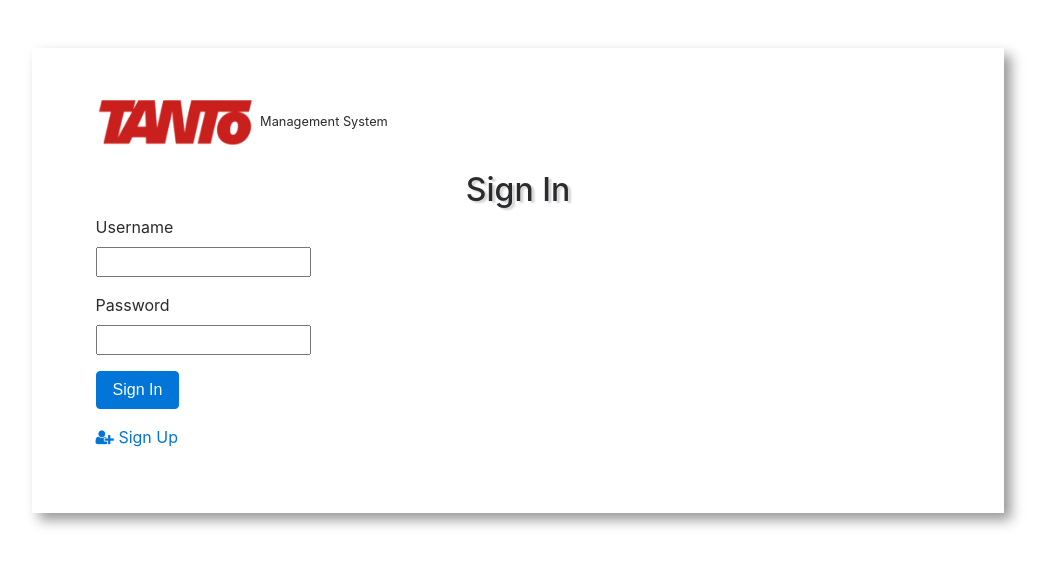
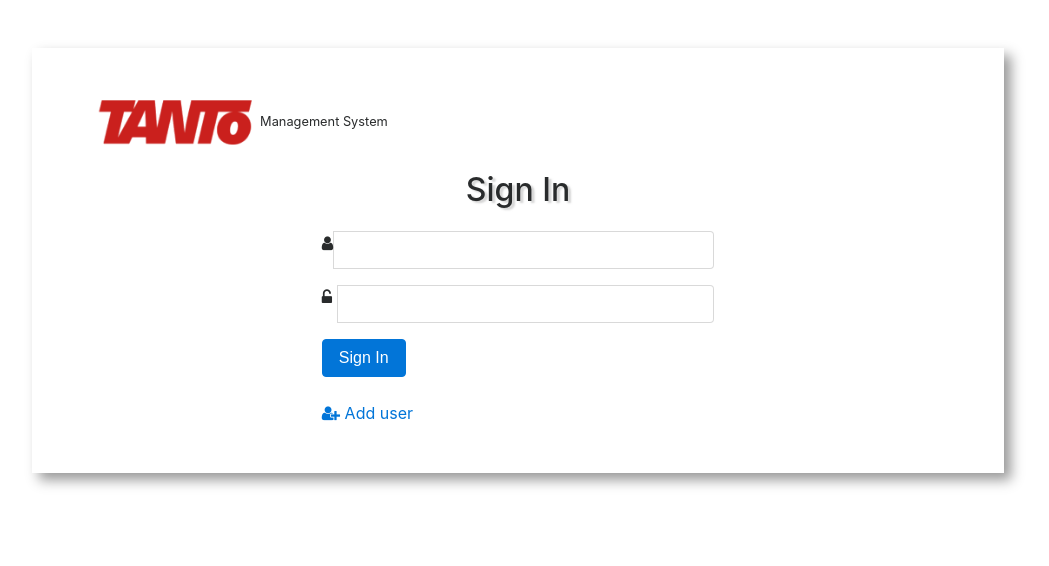
Before and after one commit to okichan/major-project-term3, a React (Create React App) app in the folder web/: page /signin in a window 1280 px wide. Shown: the top 566 px of the page, without its empty margins (122-1171 px from the left). Built offline with nearby package versions, Linux system fonts and the light colour scheme; no server answers.

Commit message:
Style sign in

```diff
--- a/web/src/components/SignInForm.js
+++ b/web/src/components/SignInForm.js
@@ -7,8 +7,9 @@ function SignInForm({ onSignIn }) {
       <div className="row mt-5">
          <div className="login-screen bg-white box-shadow">
             <img src={logo} className="logo" alt="logo" /> <small>Management System</small>
-				<h2 className="text-center mt-4 text-shadow">Sign In</h2>
+            <h2 className="text-center m-4 text-shadow">Sign In</h2>
             <form
+               className="col-md-6 offset-md-3"
                onSubmit={event => {
                   // Prevent old-school form submission
                   event.preventDefault();
@@ -23,27 +24,30 @@ function SignInForm({ onSignIn }) {
                   onSignIn({ username, password });
                }}
             >
-					<div className="form-group ">
-						<label className="control-label ">Username</label>
-						<div className="input-group">
-							<input type="text" name="username" required />
+               <div className="col-auto">
+                  <div className="input-group my-3">
+                     <div className="input-group-prepend">
+                        <div className="input-group-text"><i className="fa fa-user" /></div>
+                     </div>
+                     <input type="text" name="username" className="form-control" required />
+                  </div>
+               </div>
+               <div className="col-auto">
+                  <div className="input-group my-3">
+                     <div className="input-group-prepend">
+                        <div className="input-group-text"><i className="fa fa-unlock-alt" />&nbsp;</div>
+                     </div>
+                     <input type="password" name="password" className="form-control" required />
                   </div>
                </div>
 
-					<div className="form-group ">
-						<label className="control-label">Password</label>
-						<div className="input-group">
-							<input type="password" name="password" required />
+               <div className="col-auto my-3">
+                  <button type="submit" className="btn btn-primary mb-2">Sign In</button>
                </div>
-					</div>
-
-					<div className="form-group  ">
-						<button className="btn btn-primary">Sign In</button>
-					</div>
-					<div className="form-group  ">
+               <div className="col-auto">
                   <Link to="/signup" className="">
                      <i className="fa fa-user-plus" />
-							<span> Sign Up</span>
+                     <span> Add user</span>
                   </Link>
                </div>
             </form>
--- a/web/src/components/SignUpForm.js
+++ b/web/src/components/SignUpForm.js
@@ -4,13 +4,12 @@ import { Link } from "react-router-dom";
 
 function SignUpForm({ onSignUp }) {
    return (
-      <div className="container-fluid ">
-         <div className="row  mt-5">
+      <div className="row mt-5">
          <div className="login-screen bg-white box-shadow">
-               <img src={logo} className="logo" alt="logo" />{" "}
-               <small>TANTO Management System</small>
-               <h2 className="text-center mt-4 text-shadow">Sign Up</h2>
+            <img src={logo} className="logo" alt="logo" /> <small>Management System</small>
+            <h2 className="text-center m-4 text-shadow">Add User</h2>
             <form
+               className="col-md-6 offset-md-3"
                onSubmit={event => {
                   // Prevent old-school form submission
                   event.preventDefault();
@@ -18,7 +17,6 @@ function SignUpForm({ onSignUp }) {
                   const form = event.target;
                   const elements = form.elements; // Allows looking up fields using their 'name' attributes
                   // Get entered values from fields
-                     //   const email = elements.email.value;
                   const username = elements.username.value;
                   const password = elements.password.value;
 
@@ -26,22 +24,26 @@ function SignUpForm({ onSignUp }) {
                   onSignUp({ username, password });
                }}
             >
-                  <fieldset>
-                     <div className="form-group">
-                        <div className="col-6 col-sm-4 col-md-3 col-lg-2">
-                           <label className="mb-2">
-                              {"User name: "}
-                              <input type="text" name="username" />
-                           </label>
-                           <label className="mb-2">
-                              {"Password: "}
-                              <input type="password" name="password" />
-                           </label>
-
-                           <button className="btn btn-info">Sign Up</button>
+               <div className="col-auto">
+                  <div className="input-group my-3">
+                     <div className="input-group-prepend">
+                        <div className="input-group-text"><i className="fa fa-user" /></div>
+                     </div>
+                     <input type="text" name="username" className="form-control" />
                   </div>
                </div>
-                  </fieldset>
+               <div className="col-auto">
+                  <div className="input-group my-3">
+                     <div className="input-group-prepend">
+                        <div className="input-group-text"><i className="fa fa-unlock-alt" />&nbsp;</div>
+                     </div>
+                     <input type="password" name="password" className="form-control" />
+                  </div>
+               </div>
+
+               <div className="col-auto my-3">
+                  <button type="submit" className="btn btn-info mb-2">Add user</button>
+               </div>
 
                <div>
                   <Link to="/signin">
@@ -51,7 +53,6 @@ function SignUpForm({ onSignUp }) {
             </form>
          </div>
       </div>
-      </div>
    );
 }
 
```
Lines whose indentation alone changed are shown as unchanged.
